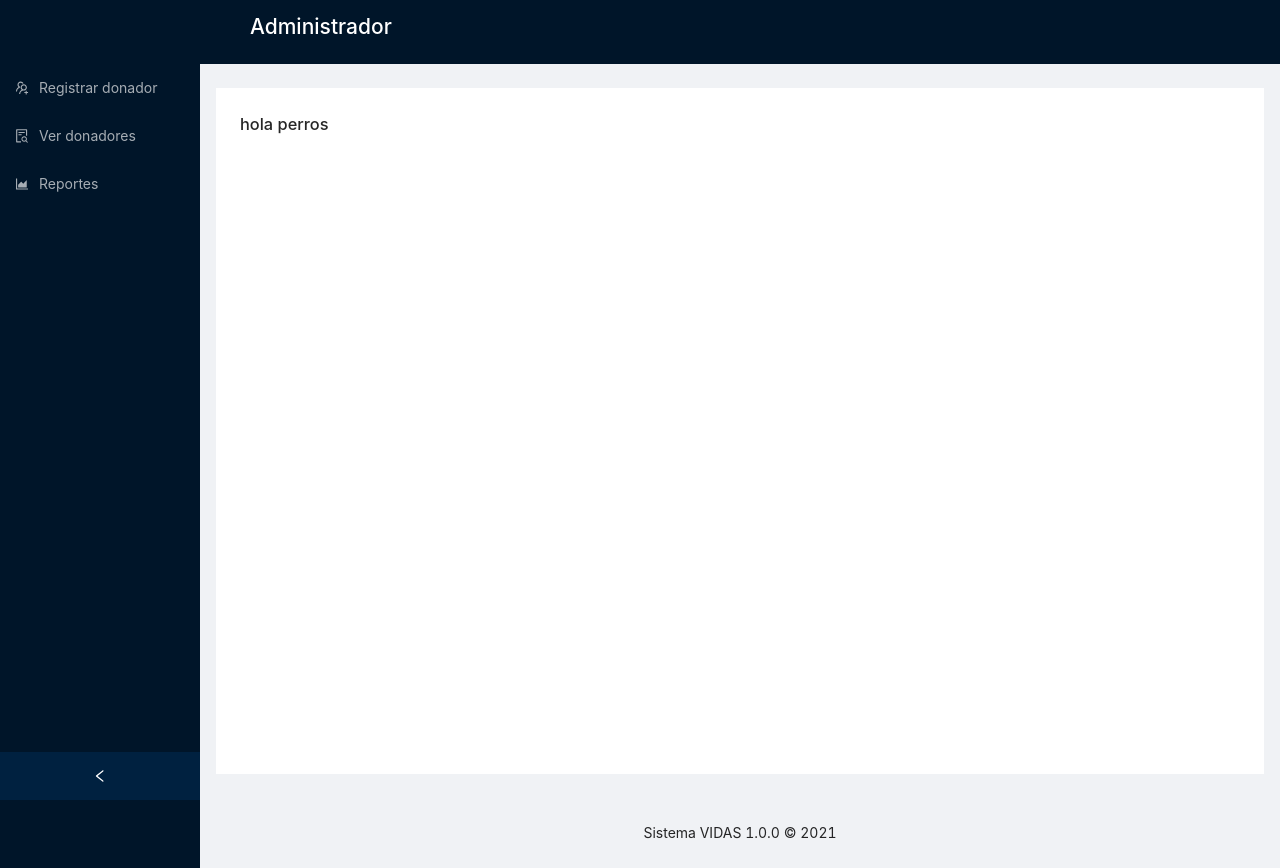
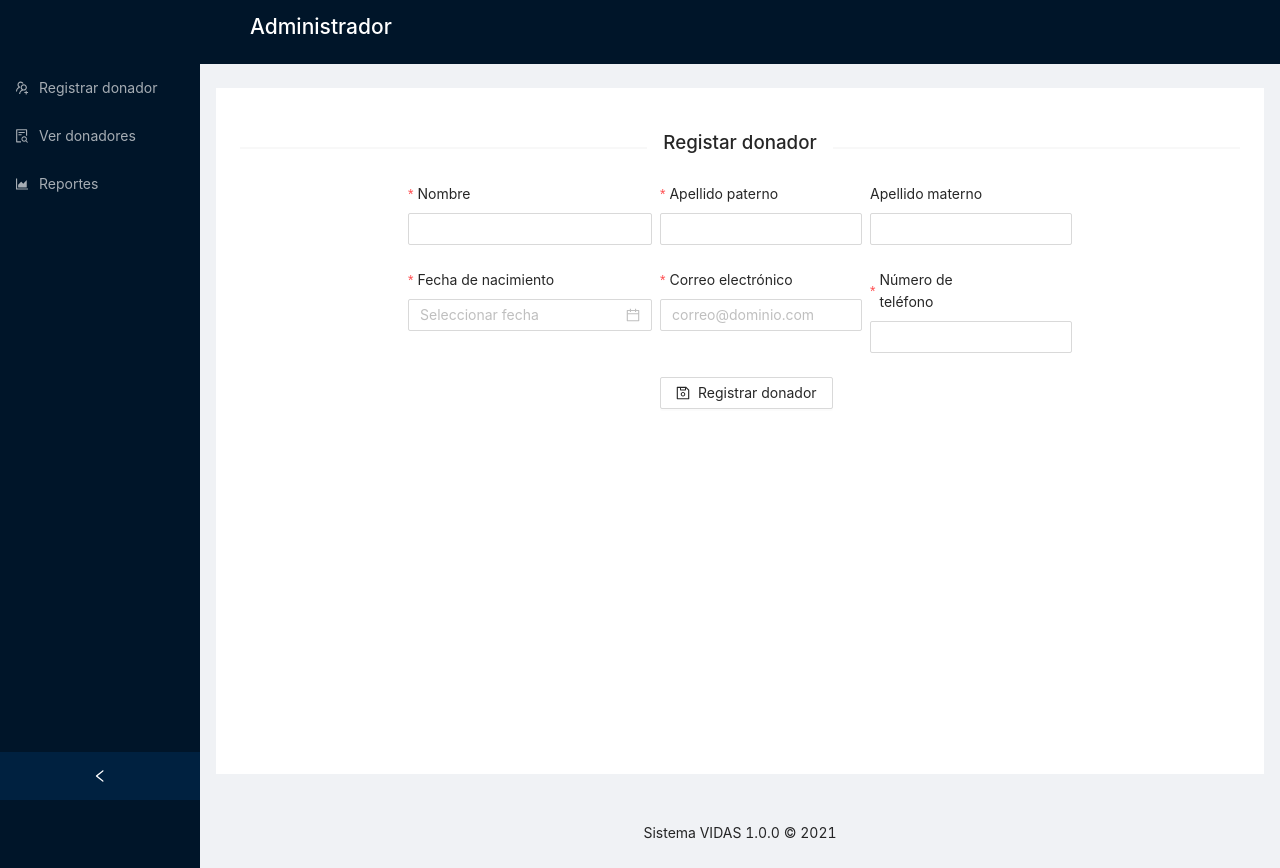
Before and after one commit to albertorreyes2/vidasUTD, a React (Create React App) app: page /registro in a window 1280 px wide. Built offline with nearby package versions, Linux system fonts and the light colour scheme.

Commit message:
add first data donador

```diff
--- a/src/App.js
+++ b/src/App.js
@@ -1,7 +1,7 @@
 import React from 'react';
 import { BrowserRouter as Router, Route, Routes } from "react-router-dom";
 import './App.css';
-import Index from './pages/general/index';
+import Index from './pages/general/Index';
 import 'antd/dist/antd.css';
 
 
--- a/src/components/formulario/registrar.js
+++ b/src/components/formulario/registrar.js
@@ -1,8 +1,171 @@
-import React from "react";
-import Index from "../../pages/general/index";
+import React, { useState, useEffect } from "react";
+import {
+    Typography,
+    Select,
+    Form,
+    Radio,
+    Divider,
+    Checkbox,
+    DatePicker,
+    Row,
+    Skeleton,
+    Col,
+    InputNumber,
+    Input,
+    Upload,
+    message,
+    Button,
+    AutoComplete,
+    Modal,
+    Progress,
+} from "antd";
+import { UploadOutlined, SaveOutlined, LoadingOutlined, CheckCircleOutlined } from "@ant-design/icons";
+import Swal from "sweetalert2";
+import axios from "axios";
+import moment from "moment";
+
+const layout = {
+    labelCol: { span: 16 },
+    wrapperCol: { span: 24 },
+};
 
 export default function Registrar() {
+    const { Title, Text } = Typography;
+    const { Option } = Select;
+    const dateFormat = "DD/MM/YYYY";
+    const [form, setForm] = useState({});
+    const [formulario] = Form.useForm();
+    const [loading, setLoading] = useState(false);
+    const initialState = "";
+    const [result, setResult] = useState([]);
+
+    useEffect(() => {
+        window.scrollTo(0, 0);
+    }, [])
+
+    const validations = (e) => {
+        let {
+
+        } = form;
+    }
+
+    const handleSearch = (value) => {
+        let res = [];
+        if (!value || value.indexOf('@') >= 0) {
+            res = [];
+        } else {
+            res = ['utd.edu.mx', 'gmail.com', 'hotmail.com']
+                .map((domain) => `${value}@${domain}`);
+        }
+        setResult(res);
+    };
     return (
-        <h1>hola perros</h1>
-        )
+        <>
+            <Divider>
+                <h3>Registar donador</h3>
+            </Divider>
+            <Form
+                {...layout}
+                form={formulario}
+                initialValues={{
+                    currency: "MXN",
+                    rec: null,
+                    adj: null,
+                    contractNumberCheck: false,
+                    FFCheck: false,
+                }}
+                layout="vertical"
+            >
+                <Row justify="center" gutter={[8, 8]}>
+                    <Col span={6}>
+                        <Form.Item
+                            label="Nombre"
+                            name="nombre"
+                            rules={[{ required: true, message: 'Por favor ingresa el nombre ' }]}
+                        >
+                            <Input />
+                        </Form.Item>
+                    </Col>
+                    <Col span={5}>
+                        <Form.Item
+                            label="Apellido paterno"
+                            name="apellido_p"
+                            rules={[{ required: true, message: 'Por favor ingresa el apellido ' }]}
+                        >
+                            <Input />
+                        </Form.Item>
+                    </Col>
+                    <Col span={5}>
+                        <Form.Item
+                            label="Apellido materno"
+                            name="apellido_m"
+                        >
+                            <Input />
+                        </Form.Item>
+                    </Col>
+                </Row>
+                <Row justify="center" gutter={[8, 8]}>
+                    <Col span={6}>
+                        <Form.Item
+                            label="Fecha de nacimiento"
+                            name="fecha_nacimiento"
+                            rules={[{ required: true, message: 'Por favor ingresa la fecha de nacimiento' }]}
+                        >
+                            <DatePicker style={{ width: "100%", marginRight: "1rem" }} />
+                        </Form.Item>
+                    </Col>
+                    <Col span={5}>
+                        <Form.Item
+                            name="correo"
+                            label="Correo electrónico"
+                            rules={[{ required: true, message: 'Por favor ingresa el correo electrónico ' },
+                            {pattern: /^(([^<>()[\]\\.,;:\s@"]+(\.[^<>()[\]\\.,;:\s@"]+)*)|(".+"))@((\[[0-9]{1,3}\.[0-9]{1,3}\.[0-9]{1,3}\.[0-9]{1,3}\])|(([a-zA-Z\-0-9]+\.)+[a-zA-Z]{2,}))$/, message: "Ingrese email válido " }]}
+                        >
+                            <AutoComplete
+                                // onChange={(e) => handleChange(e, "correo")}
+                                onSearch={handleSearch}
+                                placeholder="correo@dominio.com"
+                            >
+                                {result.map((email) =>
+                                    <AutoComplete.Option key={email} value={email}>
+                                        {email}
+                                    </AutoComplete.Option>
+                                )}
+                            </AutoComplete>
+                        </Form.Item>
+                    </Col>
+                    <Col span={5}>
+                        <Form.Item
+                            label="Número de teléfono"
+                            name="cel"
+                            rules={[{ required: true, message: 'Por favor ingresa el número de teléfono' }]}
+                        >
+                            <InputNumber style={{ width: "100%", marginRight: "1rem" }} />
+                        </Form.Item>
+                    </Col>
+                </Row>
+                <Row gutter={[8, 8]} justify="center">
+                    <Col span={4}>
+                        <Button
+                            icon={<SaveOutlined />}
+                            onClick={() => {
+                                validations('positivo')
+                                if (!validations()) {
+                                    message.error(
+                                        "Verifica que todos los campos hayan sido ingresados correctamente."
+                                    );
+                                    setLoading(false);
+                                    return;
+                                }
+                            }}
+                            loading={loading}
+                        >
+                            Registrar donador
+                        </Button>
+                    </Col>
+                </Row>
+            </Form>
+
+        </>
+    );
 }
--- a/src/pages/general/index.js
+++ b/src/pages/general/index.js
@@ -2,7 +2,7 @@ import React, { useState } from 'react';
 import { Layout } from 'antd';
 import { BrowserRouter as Router, Routes, Route } from "react-router-dom";
 import Sidebar from '../../layouts/Sidebar';
-import Registrar from '../../components/formulario/registrar';
+import Registrar from '../../components/formulario/Registrar';
 
 export default function Index() {
     const { Header, Content, Footer } = Layout;
```
